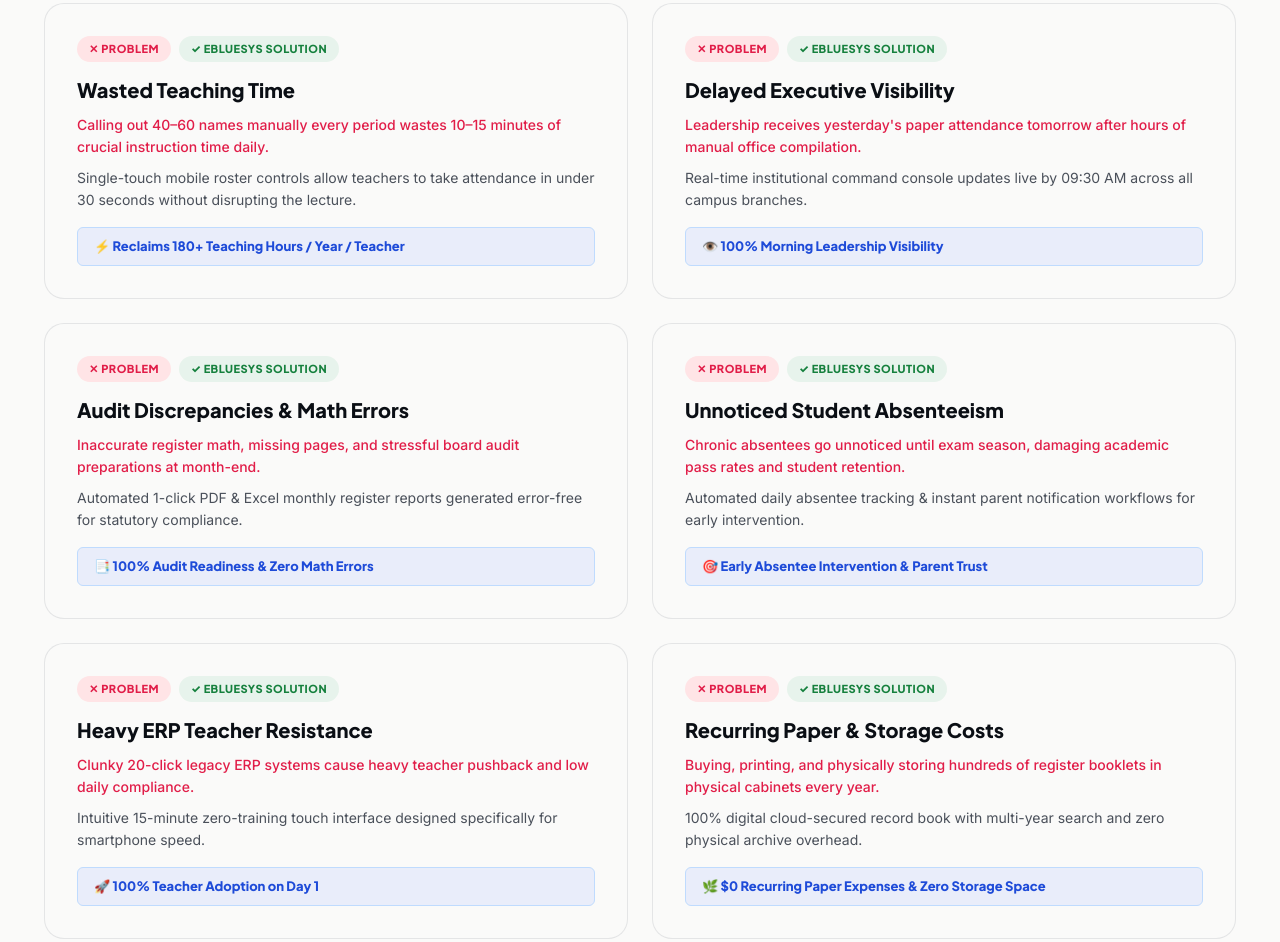
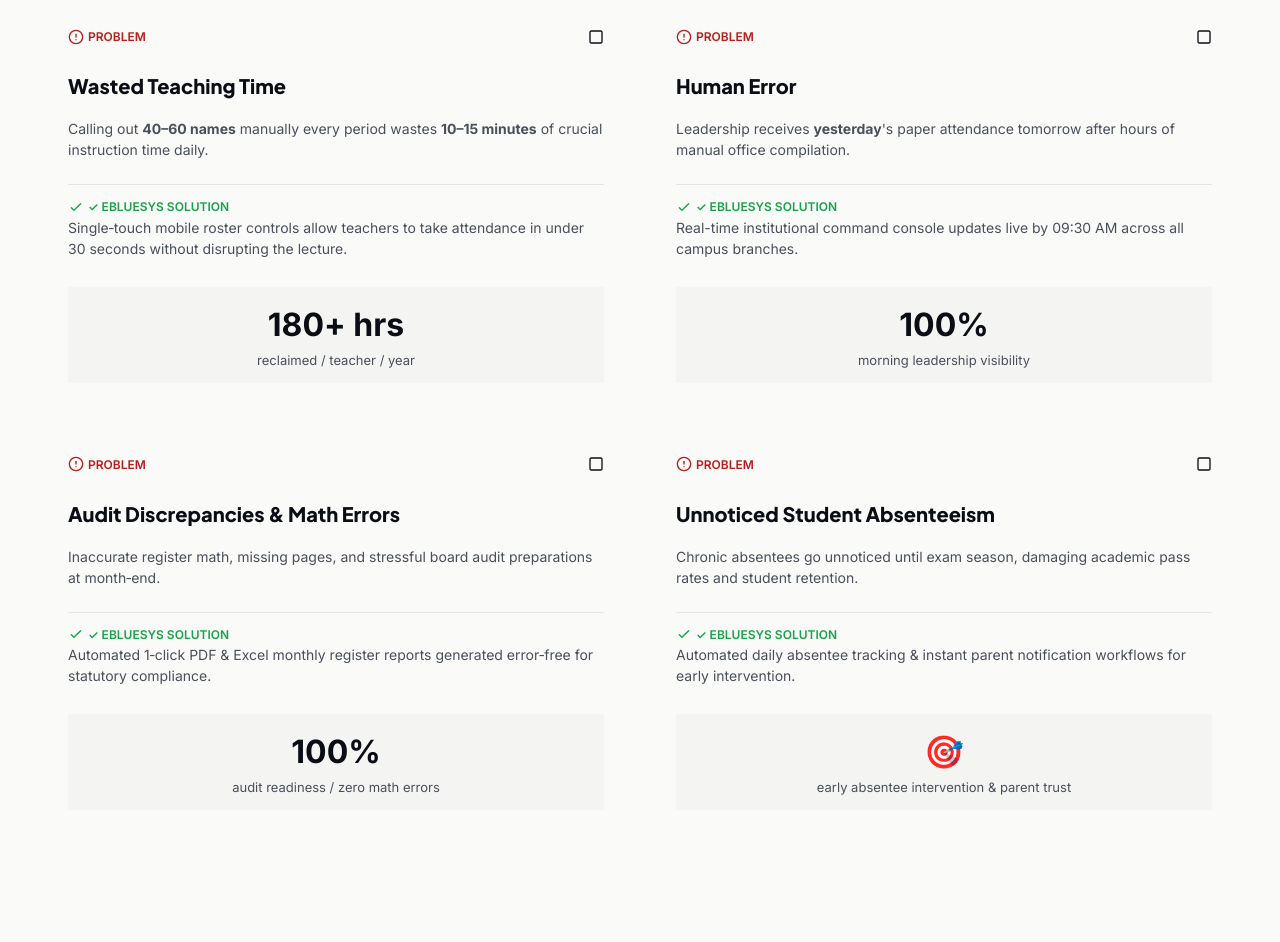
Before and after one commit to xectier/Ebluesys, a website built with Vite: page features.html in a window 1280 px wide. Shown: the part 3809-4751 px from the top of the page. Built offline with nearby package versions, Linux system fonts and the light colour scheme.

```diff
--- a/css/styles.css
+++ b/css/styles.css
@@ -321,6 +321,8 @@
 }
 
 .mobile-toggle {
+  display: flex;
+
   display: none;
   flex-direction: column;
   gap: 5px;
@@ -341,6 +343,8 @@
 }
 
 .mobile-menu {
+  display: none;
+
   position: fixed;
   top: 0;
   left: 0;
@@ -356,6 +360,8 @@
 }
 
 .mobile-menu.active {
+  display: flex;
+
   transform: translateY(0);
 }
 
@@ -2266,17 +2272,94 @@
   margin-top: 40px;
 }
 
-.pain-solution-card {
-  background: var(--bg-light);
-  border: 1px solid var(--border-light);
-  border-radius: var(--radius-lg);
-  padding: 32px;
-  box-shadow: var(--shadow-md);
+.premium-card {
+  background: var(--card-bg);
+  border: 1px solid var(--card-border);
+  border-radius: var(--card-radius);
+  box-shadow: var(--card-shadow);
+  padding: 24px;
+  display: flex;
+  flex-direction: column;
+  gap: 12px;
   transition: transform var(--transition-fast), box-shadow var(--transition-fast);
-  display: flex;
-  flex-direction: column;
+}
+
+.premium-card:hover {
+  transform: translateY(-4px);
+  box-shadow: var(--card-shadow-hover);
+}
+
+.card-header {
+  display: flex;
   justify-content: space-between;
-}
+  align-items: center;
+  margin-bottom: 8px;
+}
+
+.label-problem {
+  font-size: 12px;
+  color: #B91C1C;
+  font-weight: 600;
+  display: flex;
+  align-items: center;
+  gap: 4px;
+}
+
+.icon-problem, .icon-outline, .icon-solution {
+  width: 16px;
+  height: 16px;
+  stroke: currentColor;
+  fill: none;
+}
+
+.card-title {
+  font-family: var(--font-heading);
+  font-size: 20px;
+  font-weight: 800;
+  color: var(--text-dark-primary);
+  margin: 4px 0;
+}
+
+.card-body, .solution-body {
+  font-size: 14px;
+  line-height: 1.5;
+  color: var(--text-dark-secondary);
+}
+
+.card-solution {
+  border-top: 1px solid var(--border-light);
+  padding-top: 12px;
+  margin-top: 12px;
+}
+
+.label-solution {
+  font-size: 12px;
+  color: var(--accent-emerald);
+  font-weight: 600;
+  display: flex;
+  align-items: center;
+  gap: 4px;
+}
+
+.card-impact {
+  background: var(--bg-light-subtle);
+  padding: 12px;
+  border-radius: var(--card-radius);
+  text-align: center;
+  margin-top: 16px;
+}
+
+.impact-number {
+  font-size: 32px;
+  font-weight: 800;
+  color: var(--text-dark-primary);
+}
+
+.impact-label {
+  font-size: 13px;
+  color: var(--text-dark-secondary);
+}
+
 
 .pain-solution-card:hover {
   transform: translateY(-4px);
@@ -2370,7 +2453,7 @@
 
 @media (max-width: 768px) {
   .nav-menu { display: none; }
-  .mobile-toggle { display: flex; }
+
   .mobile-bottom-bar { display: block; }
   .cost-grid, .role-grid, .pricing-grid, .roadmap-grid, .chart-grid { grid-template-columns: 1fr; }
   .kpi-grid { grid-template-columns: repeat(2, 1fr); gap: 10px; }
@@ -2682,3 +2765,57 @@
   outline: none;
   cursor: pointer;
 }
+
+
+/* Responsive Breakpoints */
+@media (max-width: 1024px) {
+  .section { padding: 80px 0; }
+}
+
+@media (max-width: 768px) {
+  .nav-menu { display: none; }
+  .mobile-toggle { display: flex; flex-direction: column; gap: 5px; width: 30px; height: 30px; cursor: pointer; }
+  .mobile-toggle span { display: block; width: 100%; height: 4px; background: var(--text-dark-primary); border-radius: 2px; }
+  .mobile-menu { display: none; position: fixed; inset: 0; background: var(--bg-dark); padding: 2rem; overflow-y: auto; color: var(--text-light-primary); z-index: 1000; }
+  .mobile-menu.open { display: block; }
+  .mobile-menu.open { display: block; }
+  /* Fluid typography */
+  h1 { font-size: clamp(1.8rem, 5vw, 2.5rem); }
+  p, li { font-size: clamp(1rem, 4vw, 1.2rem); }
+  .btn { min-height: 48px; min-width: 48px; }
+}
+
+@media (max-width: 480px) {
+  h1 { font-size: clamp(1.5rem, 6vw, 2rem); }
+  .hero-title { font-size: clamp(2rem, 8vw, 2.5rem); }
+}
+
+/* Mobile Navigation Enhancements */
+
+@media (max-width: 768px) {
+  .mobile-menu.open { display: block; }
+  .nav-actions { display: flex !important; align-items: center; gap: 16px; }
+  .nav-actions .theme-toggle-btn,
+  .nav-actions .btn-primary { display: none !important; }
+  .cmd-k-btn { display: inline-flex !important; }
+  .mobile-nav-list {
+    list-style: none;
+    padding: 0;
+    margin: 0;
+    display: flex;
+    flex-direction: column;
+    gap: 1rem;
+  }
+  .mobile-nav-link {
+    display: block;
+    padding: 0.5rem 0;
+    font-size: 1.2rem;
+    color: var(--text-light-primary);
+    text-decoration: none;
+    min-height: 48px;
+    line-height: 48px;
+  }
+  .mobile-nav-link:hover {
+    color: var(--accent-blue);
+  }
+}
--- a/features.html
+++ b/features.html
@@ -249,136 +249,82 @@
       <div class="pain-solution-grid">
 
         <!-- Card 1 -->
-        <div class="pain-solution-card">
-          <div>
-            <div style="display: flex; gap: 8px; margin-bottom: 12px;">
-              <span class="pain-tag">✕ PROBLEM</span>
-              <span class="solution-tag">✓ EBLUESYS SOLUTION</span>
-            </div>
-            <h3 style="font-family: var(--font-heading); font-size: 20px; font-weight: 800; margin-bottom: 8px; color: var(--text-dark-primary);">
-              Wasted Teaching Time
-            </h3>
-            <p style="font-size: 14px; color: #E11D48; margin-bottom: 8px; font-weight: 500;">
-              Calling out 40–60 names manually every period wastes 10–15 minutes of crucial instruction time daily.
-            </p>
-            <p style="font-size: 14px; color: var(--text-dark-secondary); line-height: 1.6;">
-              Single-touch mobile roster controls allow teachers to take attendance in under 30 seconds without disrupting the lecture.
-            </p>
+        <div class="premium-card">
+          <div class="card-header">
+            <span class="label-problem"><svg class="icon-problem" viewBox="0 0 24 24" stroke="currentColor" stroke-width="2" fill="none" stroke-linecap="round" stroke-linejoin="round"><circle cx="12" cy="12" r="10"></circle><line x1="12" y1="8" x2="12" y2="12"></line><line x1="12" y1="16" x2="12.01" y2="16"></line></svg> PROBLEM</span>
+            <svg class="icon-outline" viewBox="0 0 24 24" stroke="currentColor" stroke-width="2" fill="none" stroke-linecap="round" stroke-linejoin="round"><rect x="3" y="3" width="18" height="18" rx="2" ry="2"></rect></svg>
           </div>
-          <div class="roi-metric-chip">
-            ⚡ Reclaims 180+ Teaching Hours / Year / Teacher
+          <h3 class="card-title">Wasted Teaching Time</h3>
+          <p class="card-body">Calling out <strong>40–60 names</strong> manually every period wastes <strong>10–15 minutes</strong> of crucial instruction time daily.</p>
+          <div class="card-solution">
+            <span class="label-solution"><svg class="icon-solution" viewBox="0 0 24 24" stroke="currentColor" stroke-width="2" fill="none" stroke-linecap="round" stroke-linejoin="round"><path d="M5 13l4 4L19 7"></path></svg> ✓ EBLUESYS SOLUTION</span>
+            <p class="solution-body">Single‑touch mobile roster controls allow teachers to take attendance in under 30 seconds without disrupting the lecture.</p>
+          </div>
+          <div class="card-impact">
+            <div class="impact-number">180+ hrs</div>
+            <div class="impact-label">reclaimed / teacher / year</div>
           </div>
         </div>
 
         <!-- Card 2 -->
-        <div class="pain-solution-card">
-          <div>
-            <div style="display: flex; gap: 8px; margin-bottom: 12px;">
-              <span class="pain-tag">✕ PROBLEM</span>
-              <span class="solution-tag">✓ EBLUESYS SOLUTION</span>
-            </div>
-            <h3 style="font-family: var(--font-heading); font-size: 20px; font-weight: 800; margin-bottom: 8px; color: var(--text-dark-primary);">
-              Delayed Executive Visibility
-            </h3>
-            <p style="font-size: 14px; color: #E11D48; margin-bottom: 8px; font-weight: 500;">
-              Leadership receives yesterday's paper attendance tomorrow after hours of manual office compilation.
-            </p>
-            <p style="font-size: 14px; color: var(--text-dark-secondary); line-height: 1.6;">
-              Real-time institutional command console updates live by 09:30 AM across all campus branches.
-            </p>
+        <div class="premium-card">
+          <div class="card-header">
+            <span class="label-problem"><svg class="icon-problem" viewBox="0 0 24 24" stroke="currentColor" stroke-width="2" fill="none" stroke-linecap="round" stroke-linejoin="round"><circle cx="12" cy="12" r="10"></circle><line x1="12" y1="8" x2="12" y2="12"></line><line x1="12" y1="16" x2="12.01" y2="16"></line></svg> PROBLEM</span>
+            <svg class="icon-outline" viewBox="0 0 24 24" stroke="currentColor" stroke-width="2" fill="none" stroke-linecap="round" stroke-linejoin="round"><rect x="3" y="3" width="18" height="18" rx="2" ry="2"></rect></svg>
           </div>
-          <div class="roi-metric-chip">
-            👁️ 100% Morning Leadership Visibility
+          <h3 class="card-title">Human Error</h3>
+          <p class="card-body">Leadership receives <strong>yesterday</strong>'s paper attendance tomorrow after hours of manual office compilation.</p>
+          <div class="card-solution">
+            <span class="label-solution"><svg class="icon-solution" viewBox="0 0 24 24" stroke="currentColor" stroke-width="2" fill="none" stroke-linecap="round" stroke-linejoin="round"><path d="M5 13l4 4L19 7"></path></svg> ✓ EBLUESYS SOLUTION</span>
+            <p class="solution-body">Real-time institutional command console updates live by 09:30 AM across all campus branches.</p>
+          </div>
+          <div class="card-impact">
+            <div class="impact-number">100%</div>
+            <div class="impact-label">morning leadership visibility</div>
           </div>
         </div>
 
         <!-- Card 3 -->
-        <div class="pain-solution-card">
-          <div>
-            <div style="display: flex; gap: 8px; margin-bottom: 12px;">
-              <span class="pain-tag">✕ PROBLEM</span>
-              <span class="solution-tag">✓ EBLUESYS SOLUTION</span>
-            </div>
-            <h3 style="font-family: var(--font-heading); font-size: 20px; font-weight: 800; margin-bottom: 8px; color: var(--text-dark-primary);">
-              Audit Discrepancies & Math Errors
-            </h3>
-            <p style="font-size: 14px; color: #E11D48; margin-bottom: 8px; font-weight: 500;">
-              Inaccurate register math, missing pages, and stressful board audit preparations at month-end.
-            </p>
-            <p style="font-size: 14px; color: var(--text-dark-secondary); line-height: 1.6;">
-              Automated 1-click PDF & Excel monthly register reports generated error-free for statutory compliance.
-            </p>
+        <div class="premium-card">
+          <div class="card-header">
+            <span class="label-problem"><svg class="icon-problem" viewBox="0 0 24 24" stroke="currentColor" stroke-width="2" fill="none" stroke-linecap="round" stroke-linejoin="round"><circle cx="12" cy="12" r="10"></circle><line x1="12" y1="8" x2="12" y2="12"></line><line x1="12" y1="16" x2="12.01" y2="16"></line></svg> PROBLEM</span>
+            <svg class="icon-outline" viewBox="0 0 24 24" stroke="currentColor" stroke-width="2" fill="none" stroke-linecap="round" stroke-linejoin="round"><rect x="3" y="3" width="18" height="18" rx="2" ry="2"></rect></svg>
           </div>
-          <div class="roi-metric-chip">
-            📑 100% Audit Readiness & Zero Math Errors
+          <h3 class="card-title">Audit Discrepancies & Math Errors</h3>
+          <p class="card-body">Inaccurate register math, missing pages, and stressful board audit preparations at month‑end.</p>
+          <div class="card-solution">
+            <span class="label-solution"><svg class="icon-solution" viewBox="0 0 24 24" stroke="currentColor" stroke-width="2" fill="none" stroke-linecap="round" stroke-linejoin="round"><path d="M5 13l4 4L19 7"></path></svg> ✓ EBLUESYS SOLUTION</span>
+            <p class="solution-body">Automated 1‑click PDF & Excel monthly register reports generated error‑free for statutory compliance.</p>
+          </div>
+          <div class="card-impact">
+            <div class="impact-number">100%</div>
+            <div class="impact-label">audit readiness / zero math errors</div>
           </div>
         </div>
 
         <!-- Card 4 -->
-        <div class="pain-solution-card">
-          <div>
-            <div style="display: flex; gap: 8px; margin-bottom: 12px;">
-              <span class="pain-tag">✕ PROBLEM</span>
-              <span class="solution-tag">✓ EBLUESYS SOLUTION</span>
-            </div>
-            <h3 style="font-family: var(--font-heading); font-size: 20px; font-weight: 800; margin-bottom: 8px; color: var(--text-dark-primary);">
-              Unnoticed Student Absenteeism
-            </h3>
-            <p style="font-size: 14px; color: #E11D48; margin-bottom: 8px; font-weight: 500;">
-              Chronic absentees go unnoticed until exam season, damaging academic pass rates and student retention.
-            </p>
-            <p style="font-size: 14px; color: var(--text-dark-secondary); line-height: 1.6;">
-              Automated daily absentee tracking & instant parent notification workflows for early intervention.
-            </p>
+        <div class="premium-card">
+          <div class="card-header">
+            <span class="label-problem"><svg class="icon-problem" viewBox="0 0 24 24" stroke="currentColor" stroke-width="2" fill="none" stroke-linecap="round" stroke-linejoin="round"><circle cx="12" cy="12" r="10"></circle><line x1="12" y1="8" x2="12" y2="12"></line><line x1="12" y1="16" x2="12.01" y2="16"></line></svg> PROBLEM</span>
+            <svg class="icon-outline" viewBox="0 0 24 24" stroke="currentColor" stroke-width="2" fill="none" stroke-linecap="round" stroke-linejoin="round"><rect x="3" y="3" width="18" height="18" rx="2" ry="2"></rect></svg>
           </div>
-          <div class="roi-metric-chip">
-            🎯 Early Absentee Intervention & Parent Trust
+          <h3 class="card-title">Unnoticed Student Absenteeism</h3>
+          <p class="card-body">Chronic absentees go unnoticed until exam season, damaging academic pass rates and student retention.</p>
+          <div class="card-solution">
+            <span class="label-solution"><svg class="icon-solution" viewBox="0 0 24 24" stroke="currentColor" stroke-width="2" fill="none" stroke-linecap="round" stroke-linejoin="round"><path d="M5 13l4 4L19 7"></path></svg> ✓ EBLUESYS SOLUTION</span>
+            <p class="solution-body">Automated daily absentee tracking & instant parent notification workflows for early intervention.</p>
+          </div>
+          <div class="card-impact">
+            <div class="impact-number">🎯</div>
+            <div class="impact-label">early absentee intervention & parent trust</div>
           </div>
         </div>
 
         <!-- Card 5 -->
-        <div class="pain-solution-card">
-          <div>
-            <div style="display: flex; gap: 8px; margin-bottom: 12px;">
-              <span class="pain-tag">✕ PROBLEM</span>
-              <span class="solution-tag">✓ EBLUESYS SOLUTION</span>
-            </div>
-            <h3 style="font-family: var(--font-heading); font-size: 20px; font-weight: 800; margin-bottom: 8px; color: var(--text-dark-primary);">
-              Heavy ERP Teacher Resistance
-            </h3>
-            <p style="font-size: 14px; color: #E11D48; margin-bottom: 8px; font-weight: 500;">
-              Clunky 20-click legacy ERP systems cause heavy teacher pushback and low daily compliance.
-            </p>
-            <p style="font-size: 14px; color: var(--text-dark-secondary); line-height: 1.6;">
-              Intuitive 15-minute zero-training touch interface designed specifically for smartphone speed.
-            </p>
-          </div>
-          <div class="roi-metric-chip">
-            🚀 100% Teacher Adoption on Day 1
-          </div>
-        </div>
+
 
         <!-- Card 6 -->
-        <div class="pain-solution-card">
-          <div>
-            <div style="display: flex; gap: 8px; margin-bottom: 12px;">
-              <span class="pain-tag">✕ PROBLEM</span>
-              <span class="solution-tag">✓ EBLUESYS SOLUTION</span>
-            </div>
-            <h3 style="font-family: var(--font-heading); font-size: 20px; font-weight: 800; margin-bottom: 8px; color: var(--text-dark-primary);">
-              Recurring Paper & Storage Costs
-            </h3>
-            <p style="font-size: 14px; color: #E11D48; margin-bottom: 8px; font-weight: 500;">
-              Buying, printing, and physically storing hundreds of register booklets in physical cabinets every year.
-            </p>
-            <p style="font-size: 14px; color: var(--text-dark-secondary); line-height: 1.6;">
-              100% digital cloud-secured record book with multi-year search and zero physical archive overhead.
-            </p>
-          </div>
-          <div class="roi-metric-chip">
-            🌿 $0 Recurring Paper Expenses & Zero Storage Space
-          </div>
-        </div>
+
 
       </div>
     </div>
```
Also changed, not shown: about.html (+15 -0 lines), index.html (+8 -4 lines).
